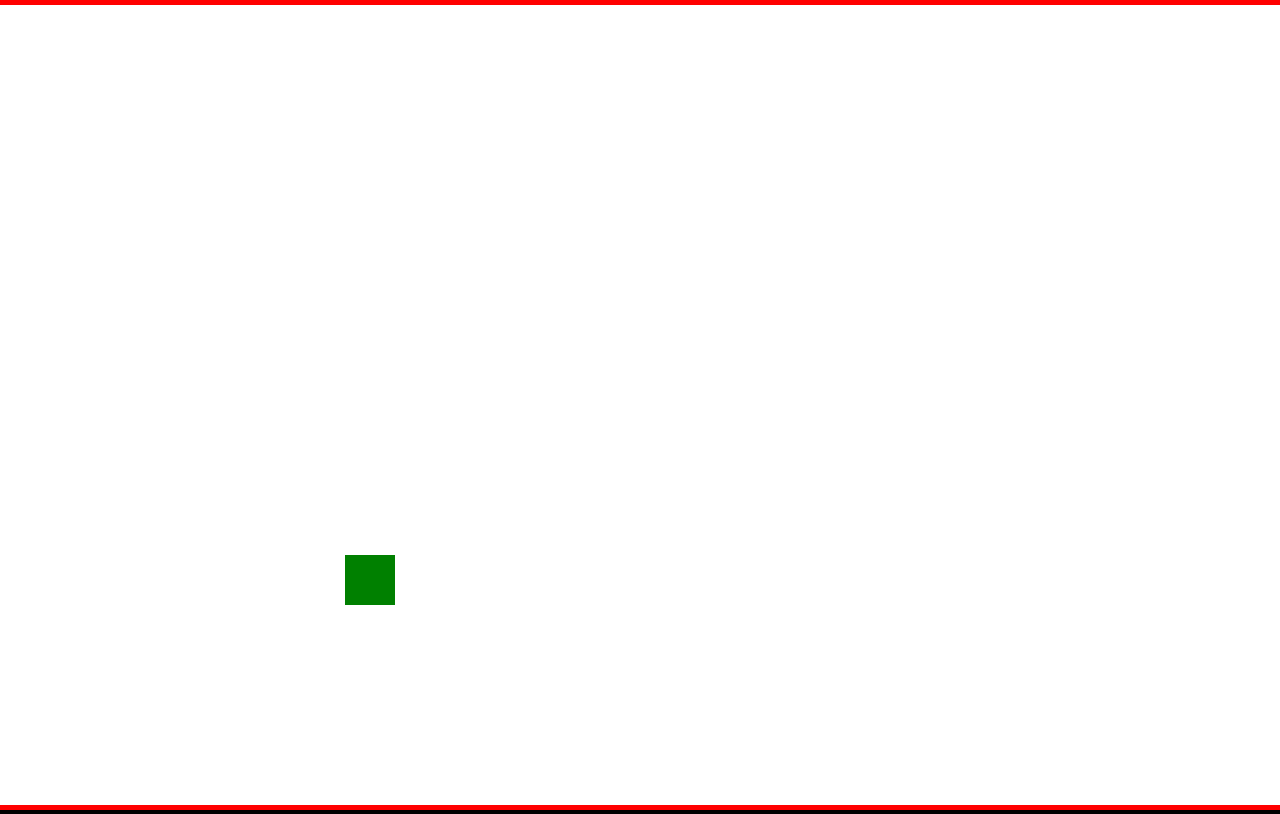
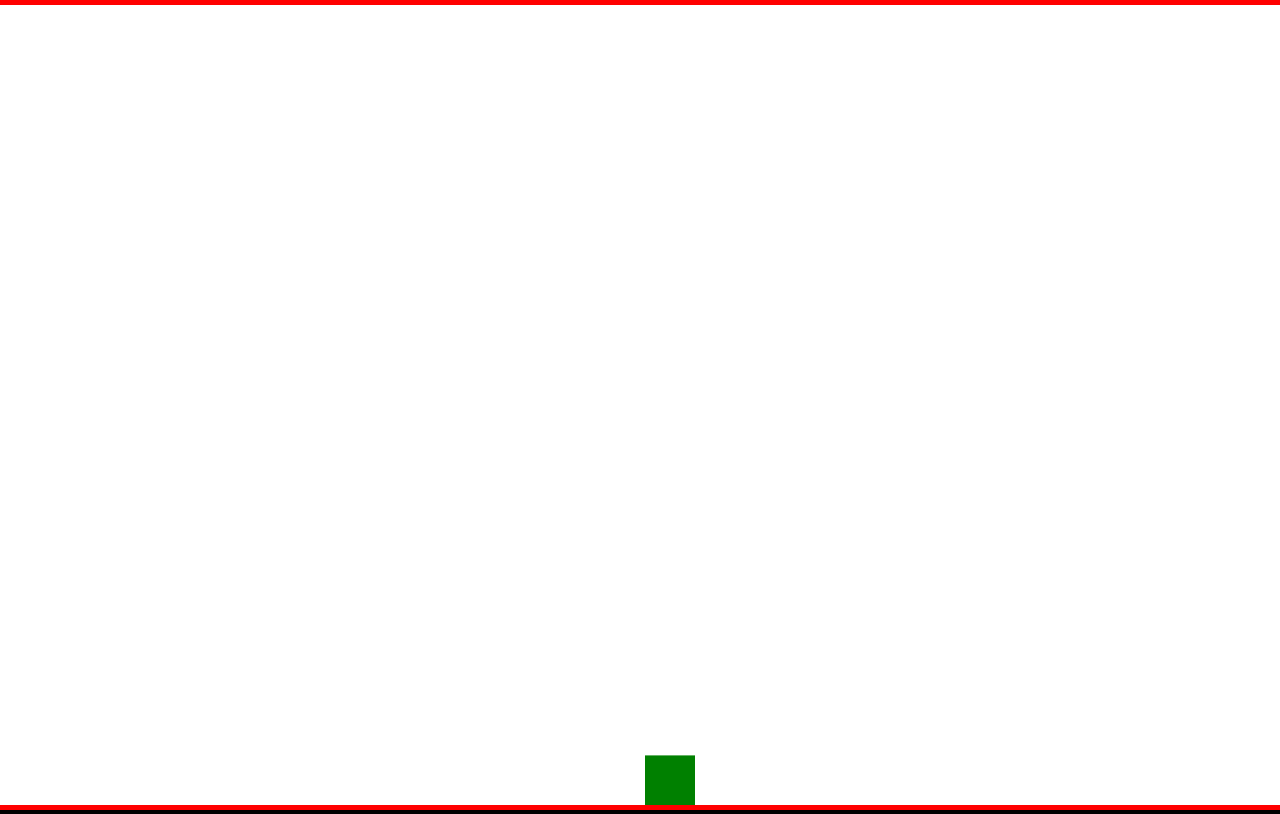
Before and after one commit to MejrickYJ/RocnikovaPrace, a plain HTML site: page play.html in a window 1280 px wide. Shown: the top 814 px of the page. Drawn offline with Linux system fonts and the light colour scheme; a web font is replaced by a local one.

Commit message:
Update 0.0.2

```diff
--- a/res/css/styleO.css
+++ b/res/css/styleO.css
@@ -1,3 +1,7 @@
+*{
+
+    user-select: none;
+}
 body{
 
     background-image: url("/res/img/backgroundI.jpg");
--- a/res/css/styleP.css
+++ b/res/css/styleP.css
@@ -2,6 +2,7 @@
   box-sizing: border-box;
   margin: 0;
   padding: 0;
+  user-select: none;
 }
 
 body {
@@ -10,7 +11,7 @@ body {
   background-size: cover;
   background-attachment: fixed;
   background-position: center;
-  user-select: none;
+
 }
 
 .back {
--- a/res/js/main.js
+++ b/res/js/main.js
@@ -1,19 +1,71 @@
-const canvas = document.getElementById('canvas');
-const ctx = canvas.getContext('2d');
-
+const canvas = document.getElementById("canvas");
+const ctx = canvas.getContext("2d");
 
 canvas.width = 1600;
 canvas.height = 800;
 
-    class Player{
-        constructor(x,y,width,height){
-            this.x = x;
-            this.y = y;
-            this.width = width;
-            this.height = height;
-        }
+const speed = 0.4;
 
-    }
+function clearCanvas() {
+  ctx.fillStyle = "white";
+  ctx.fillRect(0, 0, canvas.width, canvas.height);
+}
 
-ctx.fillStyle = 'green';
-ctx.fillRect(500,550,50,50);
+function draw() {
+  ctx.fillStyle = "green";
+  ctx.fillRect(player.x, player.y, player.width, player.height);
+}
+
+function cooldown() {
+  setTimeout;
+}
+
+class Player {
+  constructor() {
+    this.x = 800;
+    this.y = 25;
+    this.width = 50;
+    this.height = 50;
+    this.velocityX = 10;
+    this.velocityY = 1;
+  }
+  gravity() {
+    player.y += player.velocityY;
+    player.velocityY += speed;
+  }
+}
+
+const player = new Player();
+
+window.addEventListener("keydown", (event) => {
+  switch (event.key) {
+    case " ":
+      player.velocityY = -15;
+      console.log("jump");
+      break;
+
+    case "a":
+      ////////////////////////////////
+      break;
+
+    case "d":
+      ////////////////////////////////
+      break;
+  }
+});
+
+function gameLoop() {
+  window.requestAnimationFrame(gameLoop);
+  clearCanvas();
+  draw();
+  if (player.y + player.height + player.velocityY < canvas.height) {
+    player.velocityY += speed;
+  } else {
+    player.velocityY = 0;
+  }
+  player.gravity();
+}
+
+window.onload = () => {
+  window.requestAnimationFrame(gameLoop);
+};
```
Also changed, not shown: res/img/Gameplan.png.
